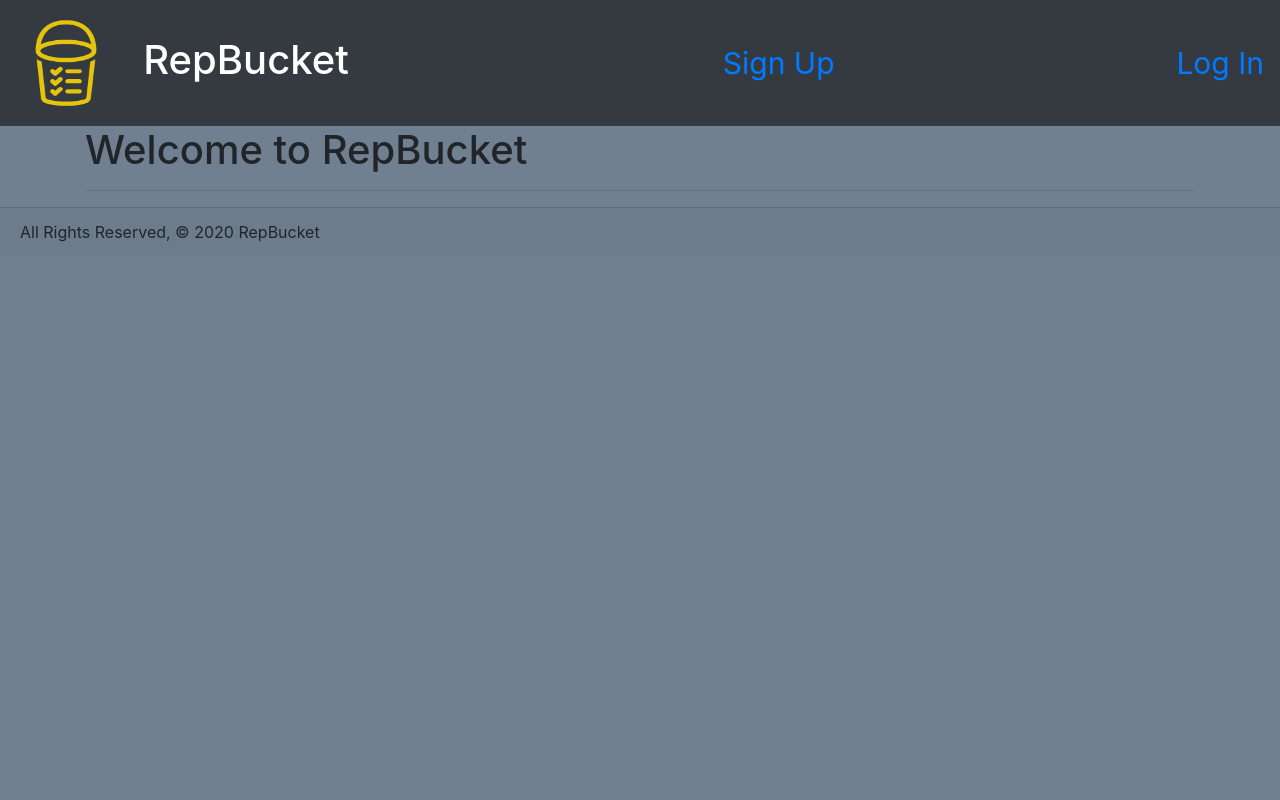
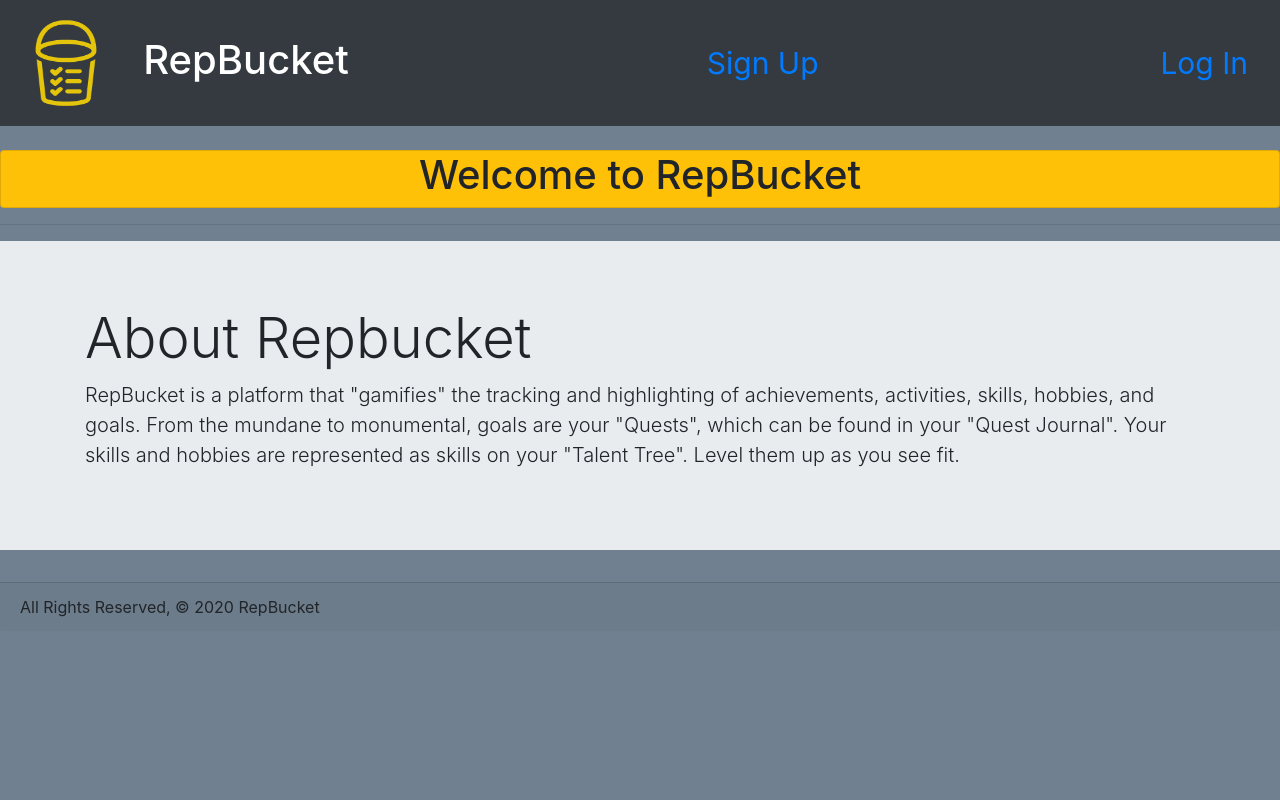
Before and after one commit to ak89mkii/Repbucket-project-04, a Django app: page / in a window 1280 px wide. Run offline with Django 3.2, Linux system fonts and the light colour scheme; some libraries are stand-ins or nearby versions.

Commit message:
Navbar styling

```diff
--- a/main_app/static/css/style.css
+++ b/main_app/static/css/style.css
@@ -1,6 +1,12 @@
+html {
+    position: relative;
+    min-height: 100%;
+}
+
 body {
     background-color: slategrey;
-  }
+
+}
 
 .navbar-brand {
     font-size: 40px;
@@ -9,7 +15,3 @@ body {
 .navbar {
     font-size: 30px;
 }
-
-body {
-    height: 100%;
-}
--- a/main_app/templates/about.html
+++ b/main_app/templates/about.html
@@ -2,7 +2,10 @@
 {% block content %}
 {% load static %}
 
-<h1>About Repbucket</h1>
+<br>
+<div class="card text-center bg-warning">
+<h1>Your Repbucket Stats View</h1>
+</div>
 <hr />
 <p>RepBucket is a platform that "gamifies" the tracking and highlighting of achievements, activities, skills, hobbies, and goals. From the mundane to monumental, goals are your "Quests", which can be found on your "Quest Board". Your skills and hobbies are represented as skills on your "Talent Tree". Level them up as you see fit.</p>
 <div class="container">
--- a/main_app/templates/base.html
+++ b/main_app/templates/base.html
@@ -9,6 +9,7 @@
     <title>RepBucket</title>
 </head>
 <body>
+
     <header>
         <nav class="navbar navbar-dark bg-dark">
             <a href="/" class="navbar-brand">
@@ -16,23 +17,27 @@
                 <h2 class="navbar-brand">RepBucket</h2>
             </a>
             {% if user.is_authenticated %}
-                <a class="nav-link" href="{% url 'about' %}">About</a>
+
+                <a class="nav-link" href="{% url 'about' %}">Stats</a>
                 <a class="nav-link" href="{% url 'index' %}">Talent Tree</a>
-                <a href="{% url 'quests' %}">Quest Journal</a>
-                <a href="{% url 'logout' %}">Log Out</a>
+                <a class="nav-link" href="{% url 'quests' %}">Quest Journal</a>
+                <a class="nav-link" href="{% url 'logout' %}">Log Out</a>
+
             {% else %}
-                <a href="{% url 'signup' %}">Sign Up</a>
-                <a href="{% url 'login' %}">Log In</a>
+
+                <a class="nav-link" href="{% url 'signup' %}">Sign Up</a>
+                <a class="nav-link" href="{% url 'login' %}">Log In</a>
+
             {% endif %}
         </nav>
-</body>
-</html>
-    <main class="container">
+    </header>
+    <main>
         {% block content %}
         {% endblock %}
     </main>
     <footer class="card-footer">
         <div class="right">All Rights Reserved, &copy; 2020 RepBucket &nbsp;</div>
     </footer>
+
 </body>
 </html>
--- a/main_app/templates/home.html
+++ b/main_app/templates/home.html
@@ -1,7 +1,15 @@
 {% extends 'base.html' %}
 {% block content %}
 
+<br>
+<div class="card text-center bg-warning">
 <h1>Welcome to RepBucket</h1>
+</div>
 <hr />
-
+<div class="jumbotron jumbotron-fluid">
+    <div class="container">
+      <h1 class="display-4">About Repbucket</h1>
+      <p class="lead">RepBucket is a platform that "gamifies" the tracking and highlighting of achievements, activities, skills, hobbies, and goals. From the mundane to monumental, goals are your "Quests", which can be found in your "Quest Journal". Your skills and hobbies are represented as skills on your "Talent Tree". Level them up as you see fit.</p>
+    </div>
+  </div>
 {% endblock %}
--- a/main_app/templates/main_app/accept_form.html
+++ b/main_app/templates/main_app/accept_form.html
@@ -8,7 +8,7 @@
     <h1>Add a Pending Quest</h1>
     <hr/>
     <div class="col-sm-4">
-      <img src="{% static 'quest.png' %}" class="card-img" alt="..." height = 250px>
+      <img src="{% static 'toadd.png' %}" class="card-img" alt="..." height = 250px>
   {% endif %}
   <form action="" method="post">
     {% csrf_token %}
```
Also changed, not shown: main_app/views.py (line endings or trailing spaces).
